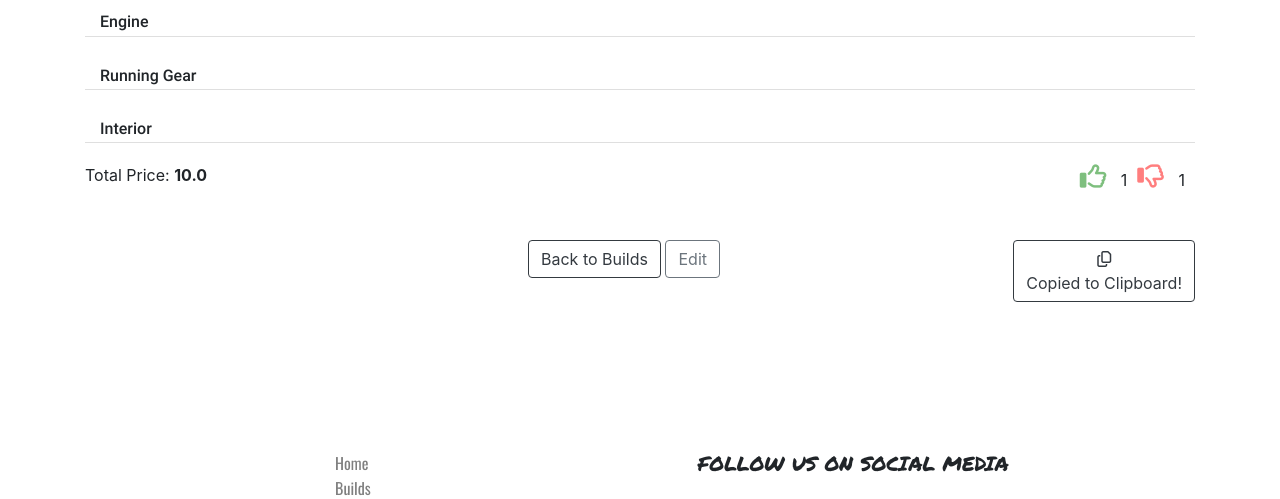
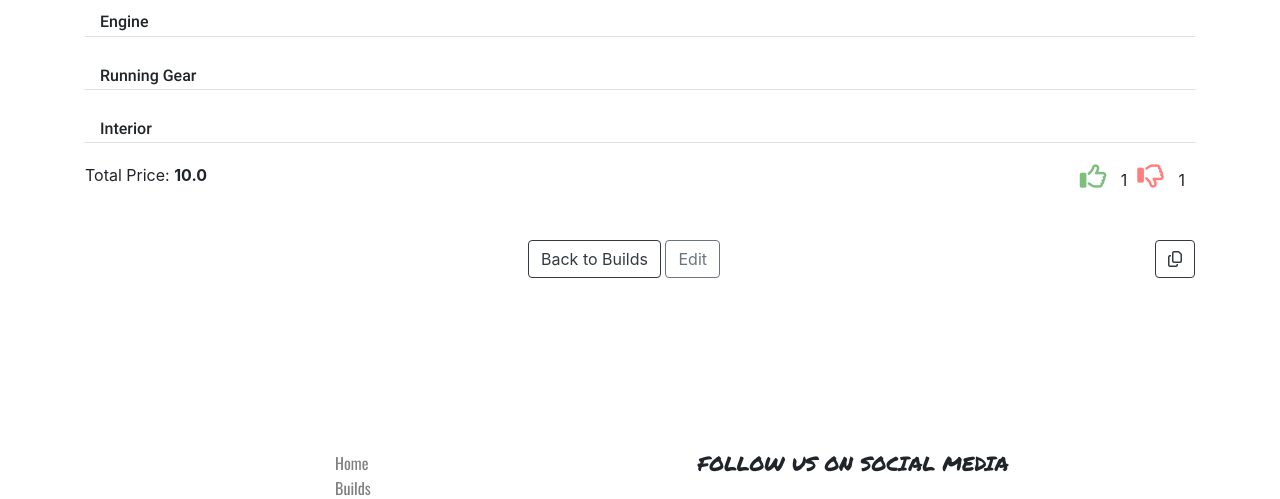
Before and after one commit to msped/autoskunkworks, a Django app: a page that uses templates/base.html in a window 1280 px wide. Shown: the part 285-784 px from the top of the page. Run offline with Django 3.2, Linux system fonts and the light colour scheme; a user stored in the database is signed in; tables that the repository leaves empty hold one stand-in row (values such as "Sample post"); some libraries are stand-ins or nearby versions.

Commit message:
added css for copy to clipboard

```diff
--- a/static/css/view.css
+++ b/static/css/view.css
@@ -97,3 +97,11 @@ input[type=checkbox] {
 .no-parts-available {
     font-family: 'PM', monospace;
 }
+
+.share-clipboard {
+    margin-top: 10%;
+}
+
+.hide {
+    display: none;
+}
```
